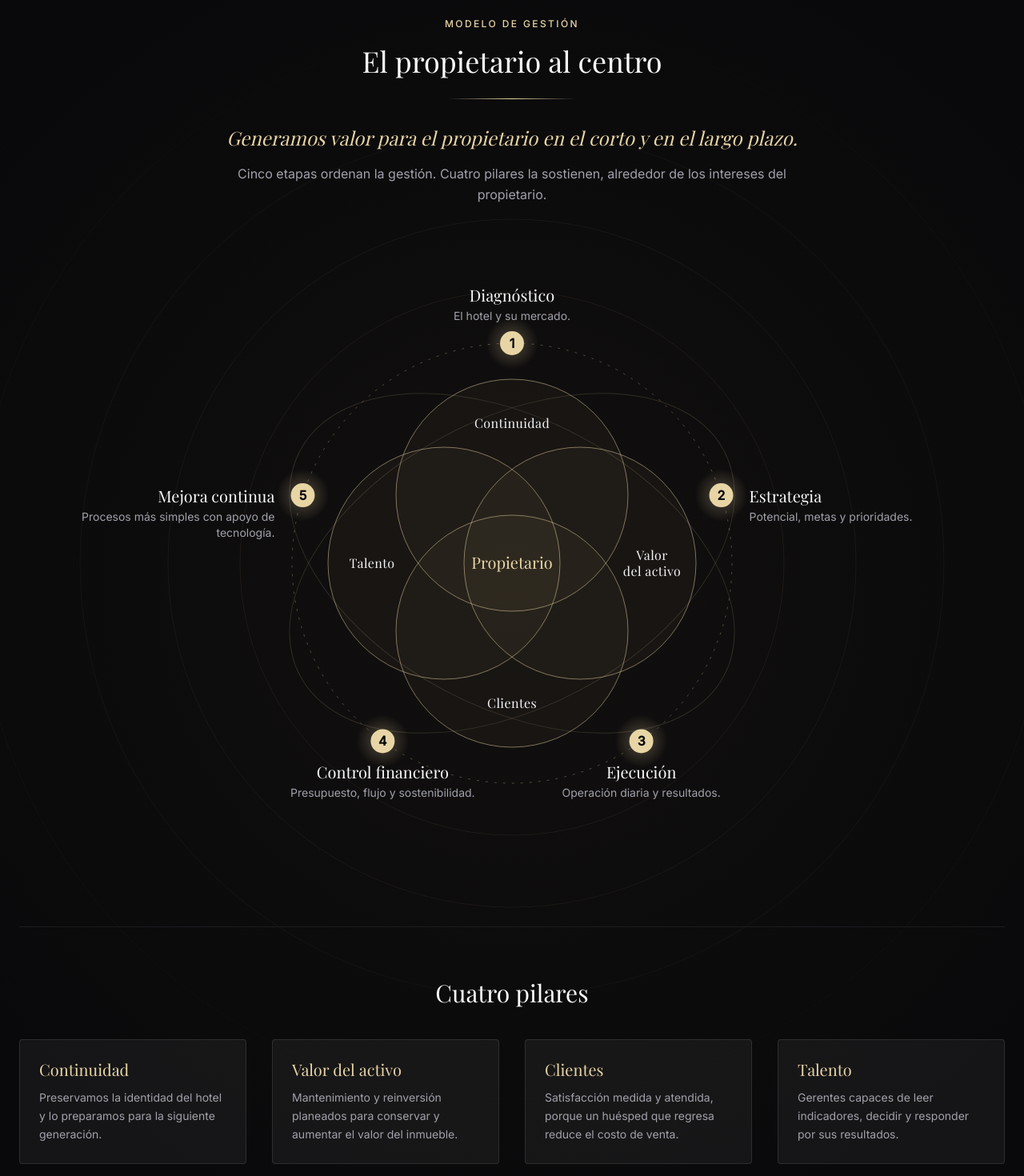
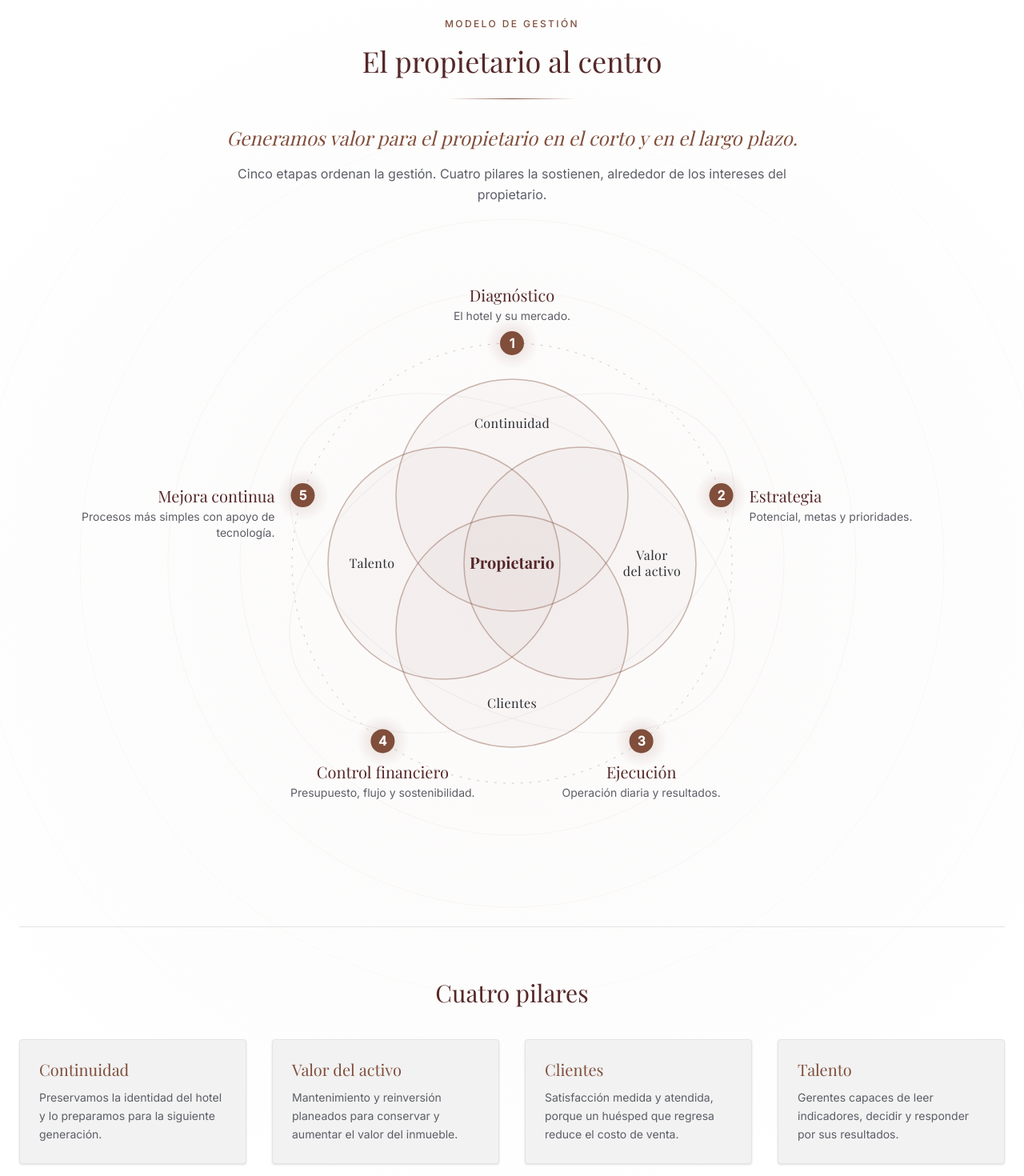
Before and after one commit to hernan-hiltonqro/pagina-ohnc, a React (Vite) app: page /pagina-ohnc/nosotros in a window 1280 px wide. Shown: the part 740-2210 px from the top of the page at 80% size. Built offline with nearby package versions, Linux system fonts and the light colour scheme; a web font is replaced by a local one.

Commit message:
cambio de tonos

```diff
--- a/src/components/HomeFeatures.jsx
+++ b/src/components/HomeFeatures.jsx
@@ -184,11 +184,12 @@ export const HomeFeatures = () => {
 
       {/* 4. Visibilidad e Inicio con Imagen Panorámica */}
       <section className="bg-[#0A0A0A] text-[#F2F2F2] relative">
-        <div className="w-full h-[40vh] sm:h-[50vh] overflow-hidden">
+        <div className="w-full h-[40vh] sm:h-[50vh] overflow-hidden bg-[#0A0A0A]">
           <img
-            src="https://scontent-qro1-1.xx.fbcdn.net/v/t39.30808-6/544910070_1212031107610910_8652993441363456773_n.jpg?stp=dst-jpg_tt6&cstp=mx2048x1365&ctp=s2048x1365&_nc_cat=103&ccb=1-7&_nc_sid=127cfc&_nc_ohc=mn8WAs37fTUQ7kNvwEPoQlz&_nc_oc=AdoBJiaDYCSrA6-SrsEqbHw_FP2HjjA5B6Sn9ULDQ5nZQo4vCAPfKvASp62CKCs2US8&_nc_zt=23&_nc_ht=scontent-qro1-1.xx&_nc_gid=4sP9M4RWr2Vn5S4VSu1t5A&_nc_ss=7b289&oh=00_AQOXL7J7asrl1URmnYbW1tIyDkZTgmCozicbhYUQ0_H71w&oe=6AE00937"
+            src="https://dynamic-media-cdn.tripadvisor.com/media/photo-o/2c/9a/6d/50/bienvenidos-a-hilton.jpg?w=1100&h=-1&s=1"
             alt="Lobby Hotel"
-            className="w-full h-full object-cover opacity-30 grayscale mix-blend-overlay hover:scale-105 transition-transform duration-1000"
+            /* Se eliminó mix-blend-overlay y se ajustó la opacidad al 30% para un look ejecutivo */
+            className="w-full h-full object-cover opacity-30 grayscale hover:scale-105 transition-transform duration-1000"
           />
         </div>
 
--- a/src/components/Navbar.jsx
+++ b/src/components/Navbar.jsx
@@ -28,7 +28,7 @@ export const Navbar = () => {
         <Link
           to="/"
           onClick={handleNavClick}
-          className="font-serif text-4xl md:text-5xl font-bold tracking-[0.25em] text-[#0b172a] hover:text-[#a27642] transition-colors uppercase"
+          className="font-serif text-4xl md:text-5xl font-bold tracking-[0.25em] text-[#2B2C30] hover:text-[#804E3B] transition-colors uppercase"
         >
           GEOH
         </Link>
@@ -44,10 +44,10 @@ export const Navbar = () => {
                   key={link.name}
                   to={link.href}
                   onClick={handleNavClick}
-                  className={`flex items-center justify-center transition-colors ${isActive ? 'text-[#a27642]' : 'text-zinc-500 hover:text-[#a27642]'}`}
+                  className={`flex items-center justify-center transition-colors ${isActive ? 'text-[#804E3B]' : 'text-[#5C5E66] hover:text-[#804E3B]'}`}
                   aria-label="Inicio"
                 >
-                  {/* Ícono de casita más grande */}
+                  {/* Ícono de casita */}
                   <svg xmlns="http://www.w3.org/2000/svg" fill="none" viewBox="0 0 24 24" strokeWidth={1.5} stroke="currentColor" className="w-6 h-6">
                     <path strokeLinecap="round" strokeLinejoin="round" d="M2.25 12l8.954-8.955c.44-.439 1.152-.439 1.591 0L21.75 12M4.5 9.75v10.125c0 .621.504 1.125 1.125 1.125H9.75v-4.875c0-.621.504-1.125 1.125-1.125h2.25c.621 0 1.125.504 1.125 1.125V21h4.125c.621 0 1.125-.504 1.125-1.125V9.75M8.25 21h8.25" />
                   </svg>
@@ -61,33 +61,33 @@ export const Navbar = () => {
                 to={link.href}
                 onClick={handleNavClick}
                 className={`relative text-[13px] uppercase tracking-[0.15em] font-bold transition-colors py-2 ${
-                  isActive ? 'text-[#a27642]' : 'text-zinc-500 hover:text-[#a27642]'
+                  isActive ? 'text-[#804E3B]' : 'text-[#5C5E66] hover:text-[#804E3B]'
                 }`}
               >
                 {link.name}
                 {isActive && (
-                  <span className="absolute bottom-0 left-0 w-full h-[2px] bg-[#a27642] rounded-t-md"></span>
+                  <span className="absolute bottom-0 left-0 w-full h-[2px] bg-[#804E3B] rounded-t-md"></span>
                 )}
               </Link>
             );
           })}
 
-          {/* Botón de Contacto más grande */}
+          {/* Botón de Contacto */}
           <Link
             to="/contacto"
             onClick={handleNavClick}
             className={`border px-8 py-3 text-xs uppercase tracking-[0.15em] font-bold transition-all duration-300 ml-4 ${
               location.pathname === '/contacto'
-                ? 'bg-[#0b172a] text-white border-[#0b172a]'
-                : 'border-[#0b172a] text-[#0b172a] hover:bg-[#0b172a] hover:text-white'
+                ? 'bg-[#2B2C30] text-white border-[#2B2C30]'
+                : 'border-[#2B2C30] text-[#2B2C30] hover:bg-[#2B2C30] hover:text-white'
             }`}
           >
             Contacto
           </Link>
         </nav>
 
-        {/* Botón Móvil (Más grande) */}
-        <button onClick={() => setIsOpen(!isOpen)} className="md:hidden text-zinc-900">
+        {/* Botón Móvil */}
+        <button onClick={() => setIsOpen(!isOpen)} className="md:hidden text-[#2B2C30]">
           {isOpen ? <X className="h-8 w-8" /> : <Menu className="h-8 w-8" />}
         </button>
       </div>
@@ -104,7 +104,7 @@ export const Navbar = () => {
                 to={link.href}
                 onClick={handleNavClick}
                 className={`flex items-center gap-3 text-sm uppercase tracking-[0.15em] font-bold ${
-                  isActive ? 'text-[#a27642]' : 'text-zinc-600 hover:text-[#0b172a]'
+                  isActive ? 'text-[#804E3B]' : 'text-[#5C5E66] hover:text-[#2B2C30]'
                 }`}
               >
                 {link.name === 'Inicio' ? (
@@ -124,7 +124,7 @@ export const Navbar = () => {
             to="/contacto"
             onClick={handleNavClick}
             className={`block text-sm uppercase tracking-[0.15em] font-bold pt-4 border-t border-zinc-100 ${
-              location.pathname === '/contacto' ? 'text-[#a27642]' : 'text-[#0b172a] hover:text-[#a27642]'
+              location.pathname === '/contacto' ? 'text-[#804E3B]' : 'text-[#2B2C30] hover:text-[#804E3B]'
             }`}
           >
             Contacto
--- a/src/components/OwnerCentricity.jsx
+++ b/src/components/OwnerCentricity.jsx
@@ -1,16 +1,18 @@
 import { useId } from 'react';
 
 /*
-  Owner Centricity — diagrama de Euler, estático y accesible.
-  VERSIÓN REFINADA: Escala reducida para mayor espacio en blanco y menor peso visual.
+  Owner Centricity — diagrama de Euler
+  VERSIÓN CLARA CON TONOS ROJIZOS:
+  Fondo blanco puro, textos en gris carbón y trazados en Terracota/Borgoña.
 */
 
 const COLORS = {
-  bg: '#09090b',
-  ink: '#f4f4f5',
-  muted: '#a1a1aa',
-  gold: '#e8d5a5',
-  line: 'rgba(232, 213, 165, 0.3)',
+  bg: '#FFFFFF',         // Blanco puro para el fondo
+  circleBg: 'rgba(128, 78, 59, 0.03)', // Relleno terracota ultra translúcido para los círculos
+  ink: '#2B2C30',        // Gris carbón (Texto principal)
+  muted: '#5C5E66',      // Gris medio (Texto secundario)
+  terracota: '#804E3B',  // Terracota (Acentos, líneas y puntos)
+  borgoña: '#552828',    // Borgoña (Títulos clave y profundidad)
 };
 
 const purpose = 'Generamos valor para el propietario en el corto y en el largo plazo.';
@@ -23,14 +25,13 @@ const stages = [
   { title: 'Mejora continua', desc: 'Procesos más simples con apoyo de tecnología.' },
 ];
 
-/* Escala reducida para dar más aire al diagrama */
-const D = 85; // Separación del centro (antes 100)
-const RP = 145; // Radio de los círculos (antes 175)
+const D = 85;
+const RP = 145;
 const CX = 600;
 const CY = 400;
 const W = 1200;
 const H = 790;
-const ORBIT = 275; // Radio de la órbita (antes 305)
+const ORBIT = 275;
 
 const pillars = [
   {
@@ -63,13 +64,11 @@ const pillars = [
   },
 ];
 
-// Posición de los puntos sobre la órbita
 const stagePos = (i) => {
   const a = (i * 72 * Math.PI) / 180;
   return { x: CX + ORBIT * Math.sin(a), y: CY - ORBIT * Math.cos(a) };
 };
 
-// Rótulos HTML de las etapas (ajustados al nuevo tamaño)
 const labelStyle = (i) => {
   const { x, y } = stagePos(i);
   if (i === 0) return { left: x - 160, width: 320, bottom: H - (y - 25), textAlign: 'center' };
@@ -78,11 +77,10 @@ const labelStyle = (i) => {
   return { left: x - 130, width: 260, top: y + 25, textAlign: 'center' };
 };
 
-/* ---------- Diagrama ---------- */
 const Figure = ({ compact = false }) => {
   const haloId = `oc-halo-${useId().replace(/:/g, '')}`;
-  const dotR = compact ? 26 : 15; // Reducidos
-  const dotFont = compact ? 28 : 16; // Reducidos
+  const dotR = compact ? 26 : 15;
+  const dotFont = compact ? 28 : 16;
 
   return (
     <svg
@@ -94,32 +92,32 @@ const Figure = ({ compact = false }) => {
     >
       <defs>
         <radialGradient id={haloId}>
-          <stop offset="0" stopColor={COLORS.gold} stopOpacity="0.3" />
-          <stop offset="1" stopColor={COLORS.gold} stopOpacity="0" />
+          <stop offset="0" stopColor={COLORS.terracota} stopOpacity="0.2" />
+          <stop offset="1" stopColor={COLORS.terracota} stopOpacity="0" />
         </radialGradient>
       </defs>
 
-      {/* Órbitas decorativas más pequeñas */}
-      <ellipse cx={CX} cy={CY} rx="300" ry="180" transform={`rotate(-28 ${CX} ${CY})`} fill="none" stroke="rgba(232,213,165,0.15)" />
-      <ellipse cx={CX} cy={CY} rx="300" ry="180" transform={`rotate(28 ${CX} ${CY})`} fill="none" stroke="rgba(232,213,165,0.15)" />
+      {/* Órbitas decorativas en Borgoña muy sutil */}
+      <ellipse cx={CX} cy={CY} rx="300" ry="180" transform={`rotate(-28 ${CX} ${CY})`} fill="none" stroke="rgba(85,40,40,0.06)" />
+      <ellipse cx={CX} cy={CY} rx="300" ry="180" transform={`rotate(28 ${CX} ${CY})`} fill="none" stroke="rgba(85,40,40,0.06)" />
 
-      {/* Órbita de las etapas */}
-      <circle cx={CX} cy={CY} r={ORBIT} fill="none" stroke="rgba(232,213,165,0.3)" strokeDasharray="3 8" />
+      {/* Órbita central en Terracota */}
+      <circle cx={CX} cy={CY} r={ORBIT} fill="none" stroke={COLORS.terracota} strokeOpacity="0.3" strokeDasharray="3 8" />
 
-      {/* Pilares */}
+      {/* Círculos de los Pilares trazados con Terracota */}
       {pillars.map((p) => (
         <circle
           key={p.title}
           cx={CX + p.dx}
           cy={CY + p.dy}
           r={RP}
-          fill="rgba(232,213,165,0.03)"
-          stroke="rgba(232,213,165,0.5)"
-          strokeWidth="1"
+          fill={COLORS.circleBg}
+          stroke={COLORS.terracota}
+          strokeWidth="1.5"
+          strokeOpacity="0.4"
         />
       ))}
 
-      {/* Textos internos */}
       {!compact && (
         <g>
           {pillars.map((p) =>
@@ -132,13 +130,13 @@ const Figure = ({ compact = false }) => {
                 textAnchor="middle"
                 fontSize="16"
                 className="font-serif tracking-wide"
-                style={{ fill: 'var(--oc-ink)' }}
+                style={{ fill: COLORS.ink }}
               >
                 {line}
               </text>
             ))
           )}
-          {/* Texto central: Propietario */}
+          {/* Texto central en Borgoña para destacar */}
           {['Propietario'].map((line, k, arr) => (
             <text
               key={line}
@@ -147,8 +145,8 @@ const Figure = ({ compact = false }) => {
               dy="0.35em"
               textAnchor="middle"
               fontSize="20"
-              className="font-serif"
-              style={{ fill: 'var(--oc-gold)' }}
+              className="font-serif font-bold"
+              style={{ fill: COLORS.borgoña }}
             >
               {line}
             </text>
@@ -156,13 +154,12 @@ const Figure = ({ compact = false }) => {
         </g>
       )}
 
-      {/* Puntos y números */}
       {stages.map((s, i) => {
         const { x, y } = stagePos(i);
         return (
           <g key={s.title}>
             <circle cx={x} cy={y} r={dotR * 2.2} fill={`url(#${haloId})`} />
-            <circle cx={x} cy={y} r={dotR} style={{ fill: 'var(--oc-gold)' }} />
+            <circle cx={x} cy={y} r={dotR} style={{ fill: COLORS.terracota }} />
             <text
               x={x}
               y={y}
@@ -170,7 +167,7 @@ const Figure = ({ compact = false }) => {
               textAnchor="middle"
               fontSize={dotFont}
               fontWeight="700"
-              style={{ fill: 'var(--oc-bg)' }}
+              style={{ fill: '#FFFFFF' }}
             >
               {i + 1}
             </text>
@@ -181,7 +178,6 @@ const Figure = ({ compact = false }) => {
   );
 };
 
-/* ---------- Fondo de Anillos ---------- */
 const fade = 'linear-gradient(180deg, transparent, #000 22%, #000 78%, transparent)';
 
 const Rings = ({ extend, cy, radii }) => (
@@ -202,7 +198,7 @@ const Rings = ({ extend, cy, radii }) => (
         cy={cy}
         r={r}
         fill="none"
-        stroke={`rgba(232, 213, 165, ${(0.07 - i * 0.012).toFixed(3)})`}
+        stroke={`rgba(128, 78, 59, ${(0.05 - i * 0.008).toFixed(3)})`} /* Anillos en terracota sutil */
       />
     ))}
   </svg>
@@ -211,36 +207,33 @@ const Rings = ({ extend, cy, radii }) => (
 export const OwnerCentricity = () => (
   <section
     aria-labelledby="oc-title"
-    className="relative isolate overflow-hidden border-y border-zinc-800 py-24 text-[color:var(--oc-ink)] sm:py-32 w-full bg-[#09090b]"
-    style={{
-      '--oc-bg': COLORS.bg,
-      '--oc-ink': COLORS.ink,
-      '--oc-muted': COLORS.muted,
-      '--oc-gold': COLORS.gold,
-      '--oc-line': COLORS.line,
-    }}
+    className="relative isolate overflow-hidden border-y border-zinc-200 py-24 sm:py-32 w-full"
+    style={{ backgroundColor: COLORS.bg }}
   >
-    {/* Fondo expansivo */}
-    <div className="absolute inset-0 -z-20 w-full h-full bg-[radial-gradient(circle_at_center,rgba(162,118,66,0.06)_0%,transparent_80%)]"></div>
+    {/* Fondo expansivo ultra sutil */}
+    <div className="absolute inset-0 -z-20 w-full h-full bg-[radial-gradient(circle_at_center,rgba(128,78,59,0.03)_0%,transparent_80%)]"></div>
 
     <div className="mx-auto max-w-7xl px-6 relative z-10">
       <header className="mx-auto mb-16 max-w-3xl text-center xl:mb-12">
-        <p className="mb-4 text-xs font-medium text-[color:var(--oc-gold)] tracking-[0.2em] uppercase">Modelo de gestión</p>
-        <h2 id="oc-title" className="font-serif text-3xl sm:text-4xl leading-tight text-zinc-50">
+        <p className="mb-4 text-xs font-medium uppercase tracking-[0.2em]" style={{ color: COLORS.terracota }}>
+          Modelo de gestión
+        </p>
+        <h2 id="oc-title" className="font-serif text-3xl sm:text-4xl leading-tight" style={{ color: COLORS.borgoña }}>
           El propietario al centro
         </h2>
         <div
           aria-hidden="true"
           className="mx-auto mt-6 h-px w-40"
-          style={{ background: 'linear-gradient(90deg, transparent, var(--oc-gold), transparent)' }}
+          style={{ background: `linear-gradient(90deg, transparent, ${COLORS.terracota}, transparent)` }}
         />
-        <p className="mt-8 font-serif text-xl sm:text-2xl italic text-[color:var(--oc-gold)]">{purpose}</p>
-        <p className="mt-4 text-base leading-relaxed text-[color:var(--oc-muted)]">
+        <p className="mt-8 font-serif text-xl sm:text-2xl italic" style={{ color: COLORS.terracota }}>
+          {purpose}
+        </p>
+        <p className="mt-4 text-base leading-relaxed" style={{ color: COLORS.muted }}>
           Cinco etapas ordenan la gestión. Cuatro pilares la sostienen, alrededor de los intereses del propietario.
         </p>
       </header>
 
-      {/* ===== ≥ 1280 px: Diagrama ===== */}
       <div className="relative mx-auto hidden xl:block" style={{ width: W, height: H }}>
         <Rings extend={400} cy={CY + 400} radii={[340, 430, 540, 670, 820, 990]} />
         <Figure />
@@ -248,24 +241,23 @@ export const OwnerCentricity = () => (
         <ol role="list" aria-label="Etapas de gestión">
           {stages.map((s, i) => (
             <li key={s.title} className="absolute" style={labelStyle(i)}>
-              <h4 className="font-serif text-xl leading-tight text-zinc-50 mb-1">
+              <h4 className="font-serif text-xl leading-tight mb-1" style={{ color: COLORS.borgoña }}>
                 <span className="sr-only">Etapa {i + 1}: </span>
                 {s.title}
               </h4>
-              <p className="text-sm leading-snug text-[color:var(--oc-muted)]">{s.desc}</p>
+              <p className="text-sm leading-snug" style={{ color: COLORS.muted }}>{s.desc}</p>
             </li>
           ))}
         </ol>
       </div>
 
-      {/* ===== < 1280 px: Versión Móvil/Compacta ===== */}
       <div className="xl:hidden">
         <div className="relative mx-auto w-full max-w-[420px]">
           <Rings extend={240} cy="50%" radii={[250, 340, 450, 580, 730, 900]} />
           <Figure compact />
         </div>
 
-        <h3 className="mt-16 text-center font-serif text-2xl text-zinc-50 sm:text-3xl">
+        <h3 className="mt-16 text-center font-serif text-2xl sm:text-3xl" style={{ color: COLORS.borgoña }}>
           Cinco etapas de gestión
         </h3>
         <ol role="list" className="mx-auto mt-10 grid max-w-4xl gap-8 md:grid-cols-2 md:gap-x-12">
@@ -273,30 +265,32 @@ export const OwnerCentricity = () => (
             <li key={s.title} className="flex gap-4">
               <span
                 aria-hidden="true"
-                className="flex h-10 w-10 shrink-0 items-center justify-center rounded-full bg-[color:var(--oc-gold)] text-lg font-bold text-[color:var(--oc-bg)]"
+                className="flex h-10 w-10 shrink-0 items-center justify-center rounded-full text-lg font-bold"
+                style={{ backgroundColor: COLORS.terracota, color: '#FFFFFF' }}
               >
                 {i + 1}
               </span>
               <div>
-                <h4 className="font-serif text-xl leading-tight text-zinc-50 mb-1">
+                <h4 className="font-serif text-xl leading-tight mb-1" style={{ color: COLORS.borgoña }}>
                   <span className="sr-only">Etapa {i + 1}: </span>
                   {s.title}
                 </h4>
-                <p className="text-sm leading-snug text-[color:var(--oc-muted)]">{s.desc}</p>
+                <p className="text-sm leading-snug" style={{ color: COLORS.muted }}>{s.desc}</p>
               </div>
             </li>
           ))}
         </ol>
       </div>
 
-      {/* ===== Pilares Inferiores ===== */}
-      <div className="mt-24 xl:mt-16 border-t border-zinc-800/60 pt-16">
-        <h3 className="text-center font-serif text-2xl sm:text-3xl text-zinc-50 mb-10">Cuatro pilares</h3>
+      <div className="mt-24 xl:mt-16 border-t border-zinc-200 pt-16">
+        <h3 className="text-center font-serif text-2xl sm:text-3xl mb-10" style={{ color: COLORS.borgoña }}>
+          Cuatro pilares
+        </h3>
         <ul role="list" className="grid gap-8 sm:grid-cols-2 xl:grid-cols-4">
           {pillars.map((p) => (
-            <li key={p.title} className="bg-white/5 border border-white/10 p-6 rounded-sm hover:bg-white/10 transition-colors">
-              <h4 className="font-serif text-xl leading-tight text-[color:var(--oc-gold)] mb-3">{p.title}</h4>
-              <p className="text-sm leading-relaxed text-[color:var(--oc-muted)]">{p.desc}</p>
+            <li key={p.title} className="bg-[#F2F2F2] border border-zinc-200 p-6 rounded-sm shadow-sm hover:shadow-md transition-shadow">
+              <h4 className="font-serif text-xl leading-tight mb-3" style={{ color: COLORS.terracota }}>{p.title}</h4>
+              <p className="text-sm leading-relaxed" style={{ color: COLORS.muted }}>{p.desc}</p>
             </li>
           ))}
         </ul>
```
Also changed, not shown: src/components/Footer.jsx (+32 -33 lines).
